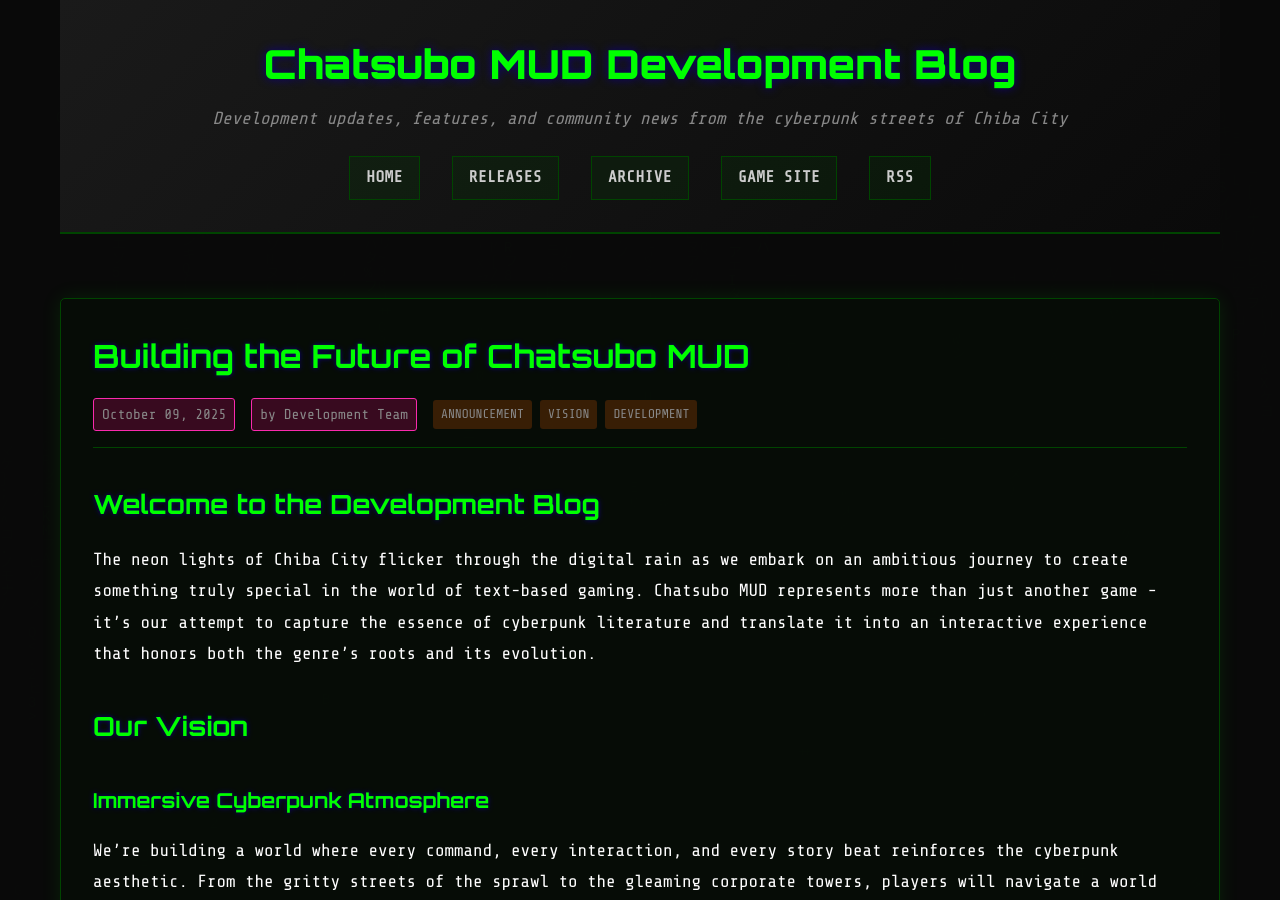
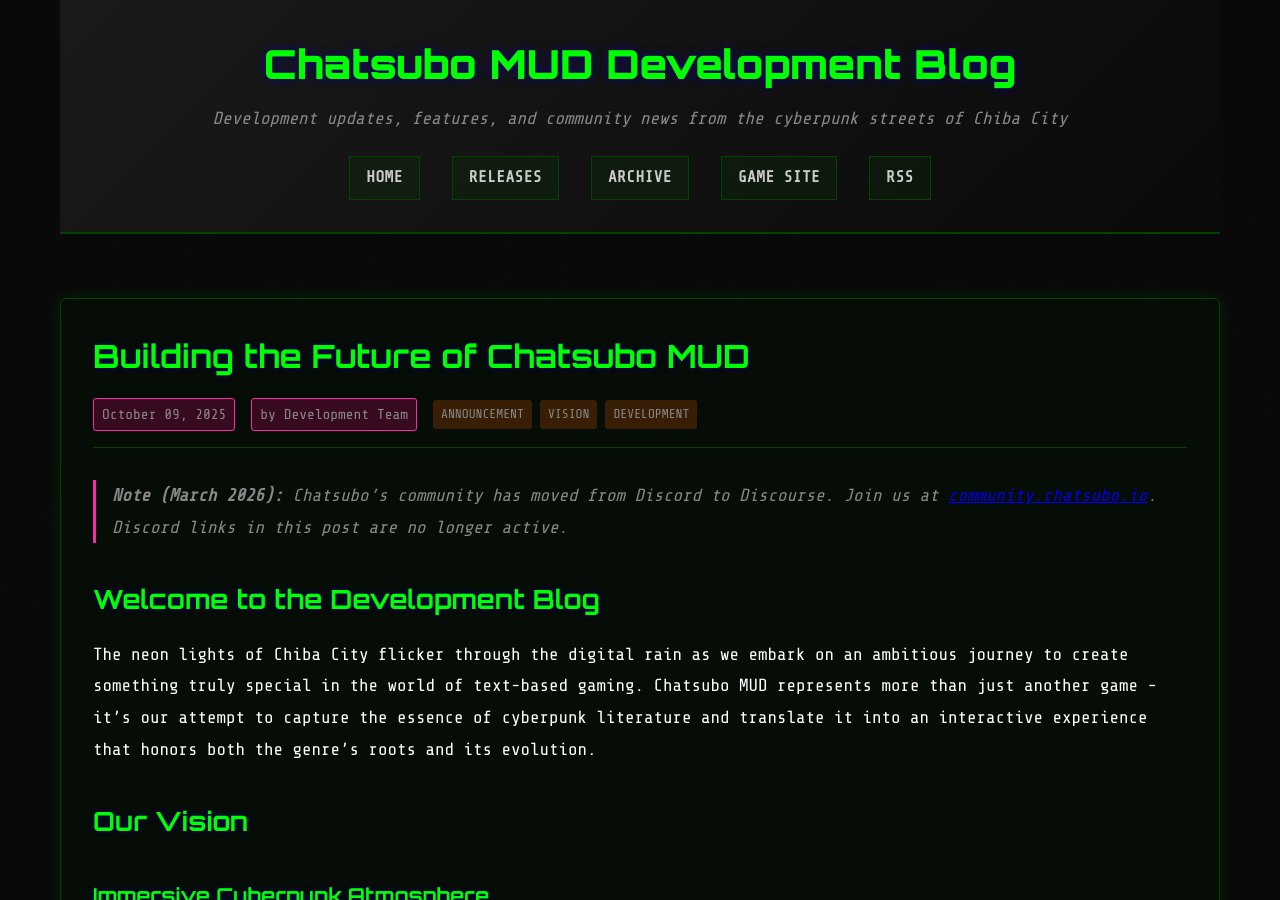
Before and after one commit to chatsubo-mud/chatsubo-mud.github.io, a Jekyll site: the page built from _posts/2025-10-09-building-the-future-of-chatsubo.md, in a window 1280 px wide and 900 px high. Built offline with Jekyll 4.4.1, drawn with Linux system fonts in a browser that asks for light colours.

Commit message:
docs(blog): add Discourse migration notes and update community links

```diff
--- a/_posts/2025-10-09-building-the-future-of-chatsubo.md
+++ b/_posts/2025-10-09-building-the-future-of-chatsubo.md
@@ -6,6 +6,10 @@ author: "Development Team"
 tags: [announcement, vision, development]
 excerpt: "Our vision for creating an immersive cyberpunk MUD experience that brings William Gibson's sprawl to life through innovative gameplay systems and rich storytelling."
 ---
+
+> **Note (March 2026):** Chatsubo's community has moved from Discord to Discourse.
+> Join us at [community.chatsubo.io](https://community.chatsubo.io). Discord links
+> in this post are no longer active.
 
 ## Welcome to the Development Blog
 
```
Also changed, not shown: _posts/2025-10-12-help-ticket-system.md (+4 -0 lines), _posts/2025-11-01-november-update.md (+4 -0 lines), _posts/2025-12-01-release-v0.3.0.md (+4 -0 lines), _posts/2026-02-13-why-weve-been-quiet.md (+4 -0 lines), README.md.
